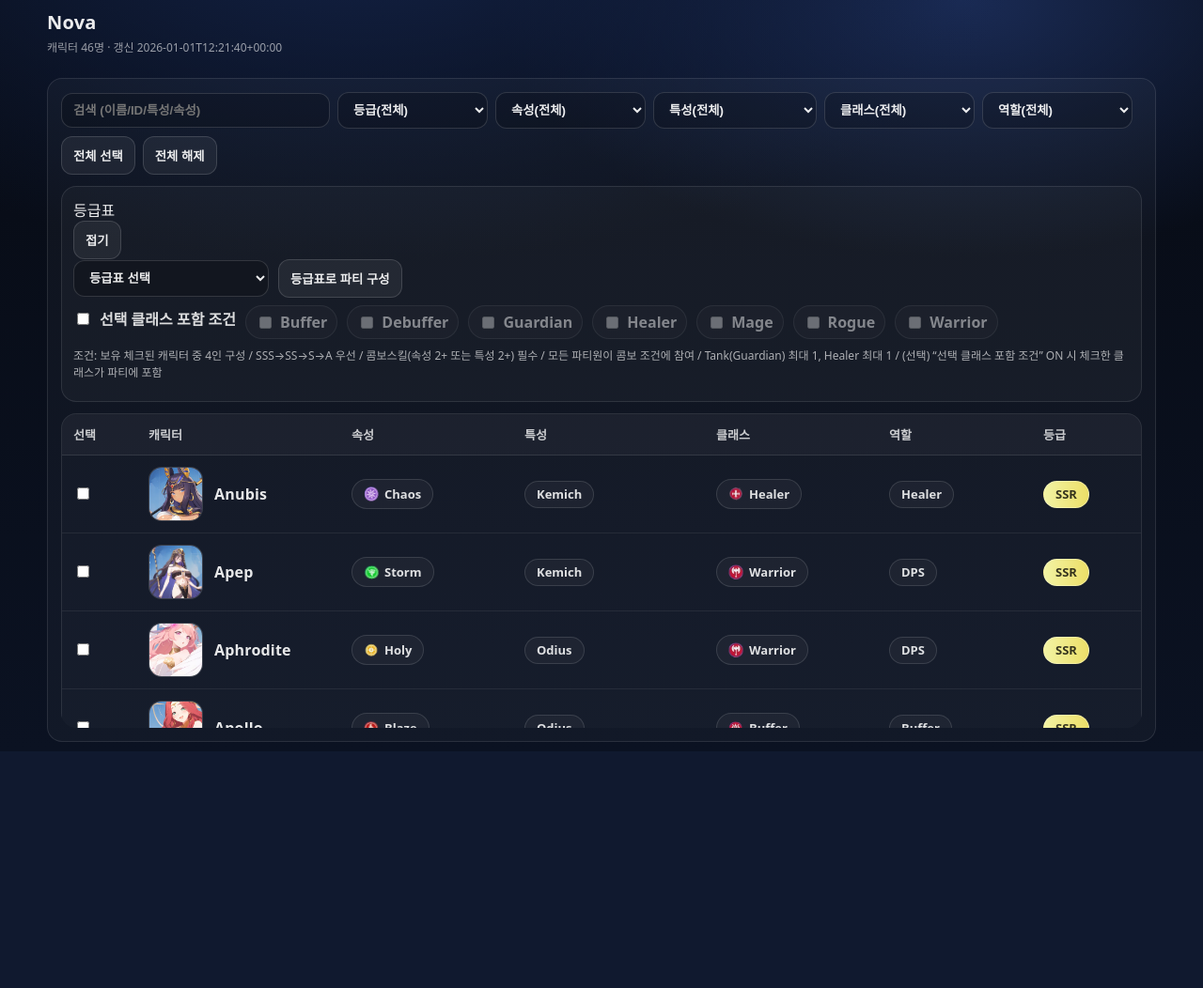
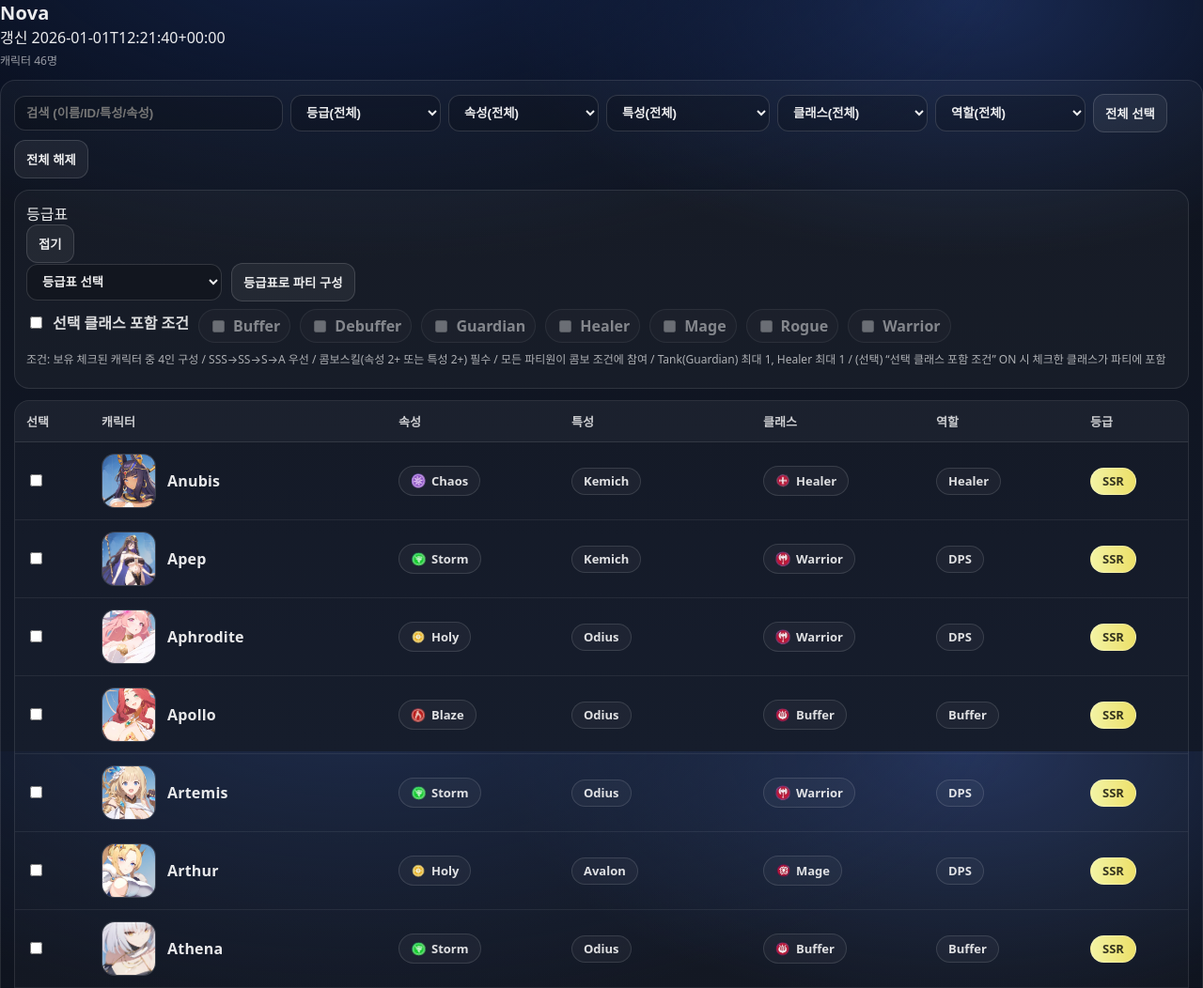
Before and after one commit to bamb177/nova, a Flask app: page /ui/select in a window 1280 px wide. Shown: the top 1052 px of the page at 94% size. Before the commit the page ends 800 px from the top, so only its background shows below. Run offline with Flask 3, Linux system fonts and the light colour scheme.

Commit message:
Update select.html

```diff
--- a/templates/select.html
+++ b/templates/select.html
@@ -11,11 +11,13 @@
 </head>
 
 <body>
-  <div class="wrap">
     <div class="topbar">
       <div class="title">
-        <h1>{{ title }}</h1>
-        <div class="meta">캐릭터 {{ cache_count }}명 · 갱신 {{ last_refresh }}</div>
+        <div class="title-row">
+          <h1>{{ title }}</h1>
+          <div class="refresh">갱신 {{ last_refresh }}</div>
+        </div>
+        <div class="meta">캐릭터 {{ cache_count }}명</div>
       </div>
     </div>
 
```
